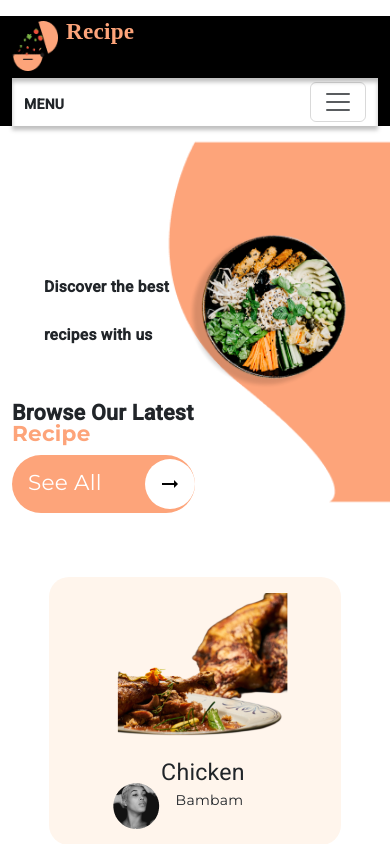
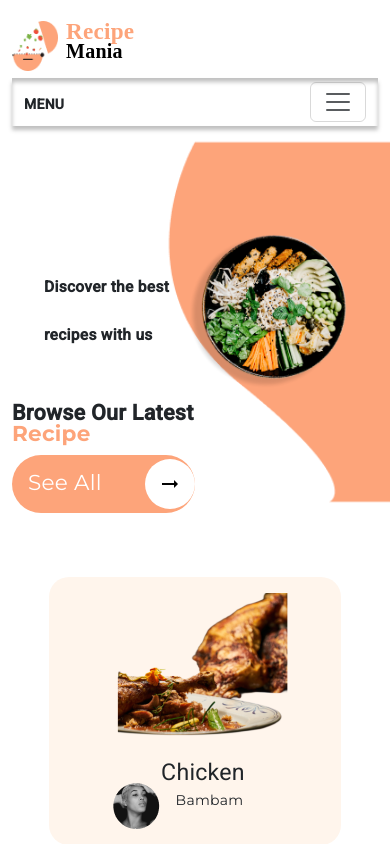
Before and after one commit to sHARP-Devz/Recipemania, an Angular app: page /layouts/home in a window 390 px wide. Shown: the top 844 px of the page. Built offline with nearby package versions, Linux system fonts and the light colour scheme.

Commit message:
lazy loading added

```diff
--- a/src/app/layouts/landing-page/landing-page.component.css
+++ b/src/app/layouts/landing-page/landing-page.component.css
@@ -159,9 +159,7 @@ nav ul li{
 
 @media screen and (max-width: 992px) {
 
-    .header-container {
-        background-color: #000000;
-    }
+
 
 }
 
```
